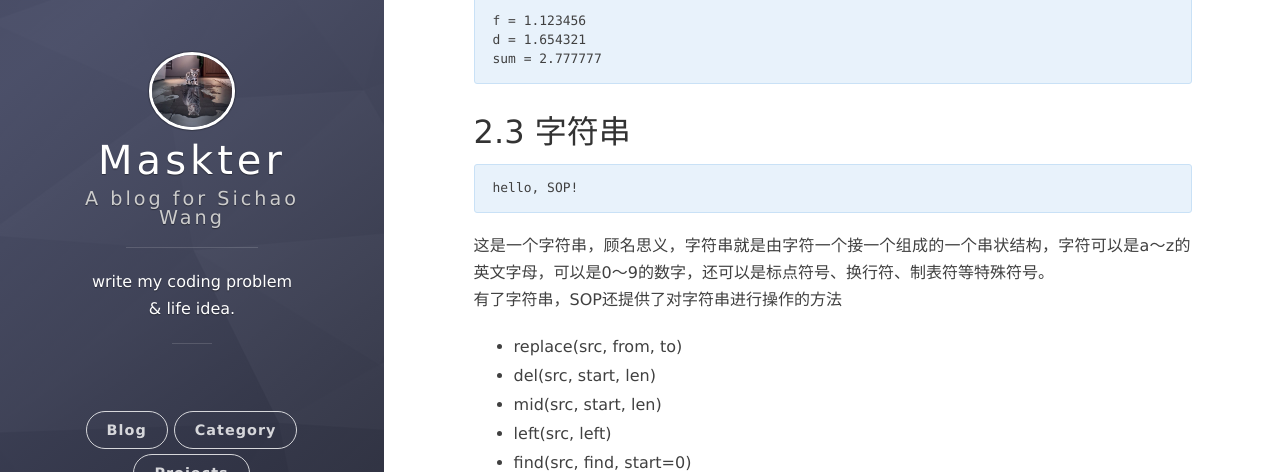
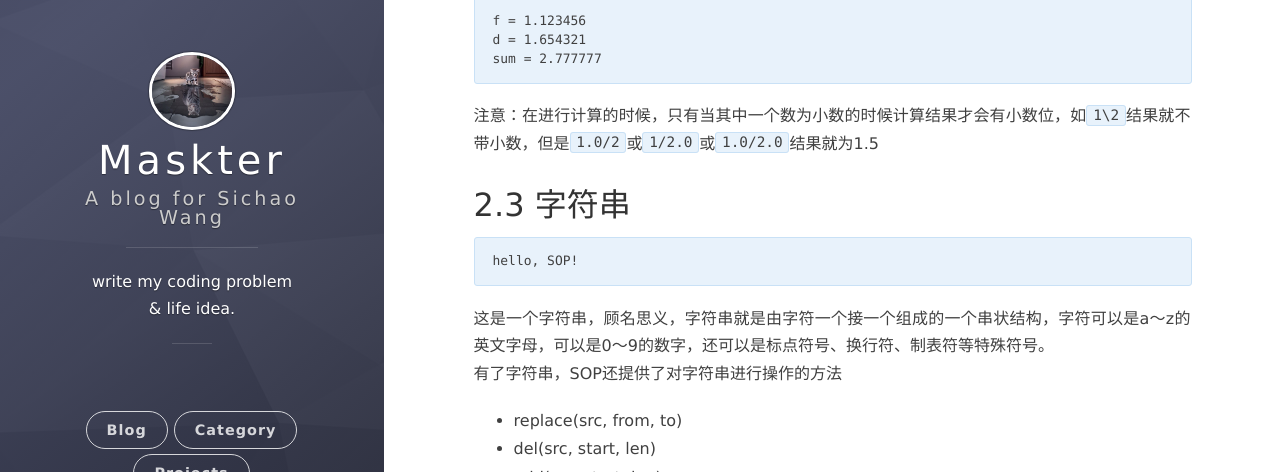
Before and after one commit to unknowon/Masktercn.github.io, a Jekyll site: the page built from _posts/2020-02-07-SOP.md, in a window 1280 px wide and 900 px high, scrolled down 12066 px, cut to the strip 154-626 px from the top of the window. Built offline with Jekyll 4.4.1, drawn with Linux system fonts in a browser that asks for light colours; nearby versions of some CDN libraries; our own code applies the rules of GitHub Pages for plain Markdown files; comment, search, counter and statistics services are not loaded.

Commit message:
update 2.3

````diff
--- a/_posts/2020-02-07-SOP.md
+++ b/_posts/2020-02-07-SOP.md
@@ -147,6 +147,7 @@ f = 1.123456
 d = 1.654321
 sum = 2.777777
 ```
+注意：在进行计算的时候，只有当其中一个数为小数的时候计算结果才会有小数位，如```1\2```结果就不带小数，但是```1.0/2```或```1/2.0```或```1.0/2.0```结果就为1.5
 
 ## 2.3 字符串
 ```
````
